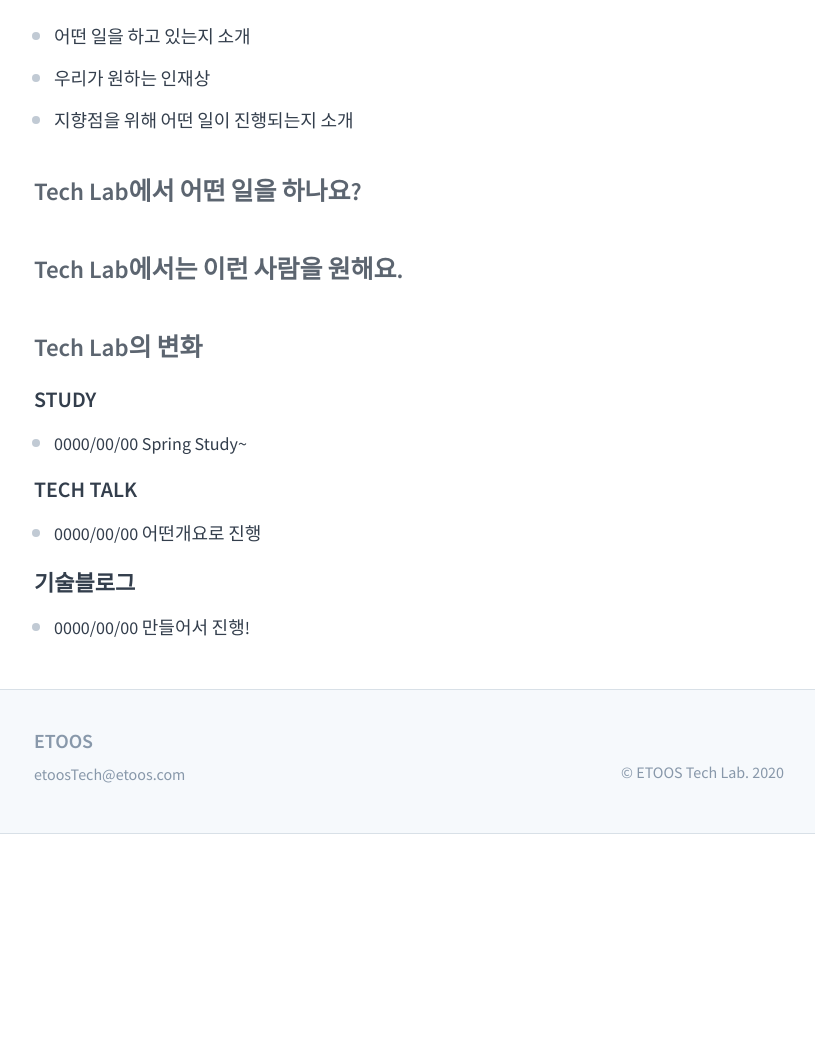
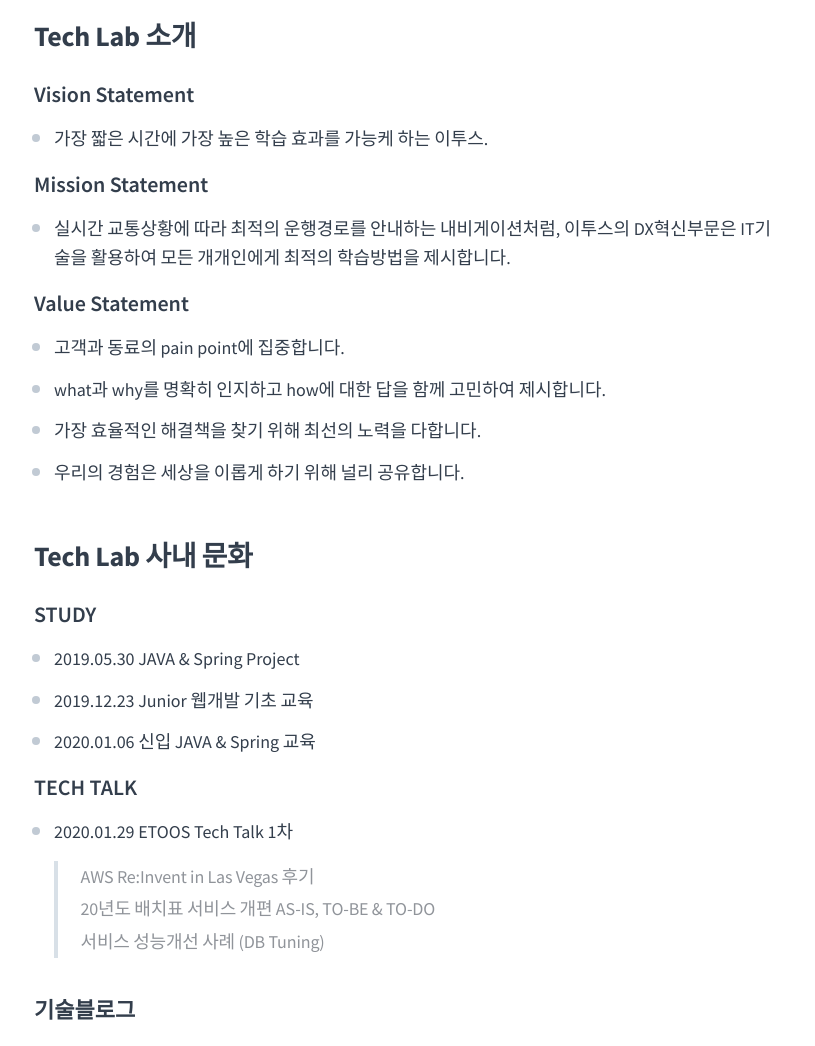
Before and after one commit to hwlee8042/hwlee8042.github.io, a Jekyll site: the page built from about.md, in a window 1280 px wide and 1400 px high. Shown: the part 354-1400 px from the top of the window, without its empty margins (231-1046 px from the left). Built offline with Jekyll 4.4.1, drawn with Linux system fonts in a browser that asks for light colours; some of the changed text lies outside the part shown.

Commit message:
about 수정

```diff
--- a/_config.yml
+++ b/_config.yml
@@ -16,10 +16,10 @@ markdown:       kramdown
 # About
 author:
   name:         ETOOS Tech Lab
-  email:        etoosTech@etoos.com
+  email:        etoostech@etoos.com
   github:       hwlee8042
 
 # Custom vars
 version:        3.4.1
 github:
-  repo:         https://github.com/hwlee8042/hwlee8042.github.io
+  repo:         https://github.com/etooseducation/etooseducation.github.io
--- a/about.md
+++ b/about.md
@@ -6,20 +6,37 @@ permalink: /about/
 project-header: true
 ---
 
-ETOOS TECH LAB소개
-- 어떤 일을 하고 있는지 소개
-- 우리가 원하는 인재상
-- 지향점을 위해 어떤 일이 진행되는지 소개
+# Tech Lab 소개
+### Vision Statement
+- 가장 짧은 시간에 가장 높은 학습 효과를 가능케 하는 이투스.
+<br />
 
+### Mission Statement
+- 실시간 교통상황에 따라 최적의 운행경로를 안내하는 내비게이션처럼,
+이투스의 DX혁신부문은 IT기술을 활용하여 모든 개개인에게 최적의 학습방법을 제시합니다.
+<br />
 
-## Tech Lab에서 어떤 일을 하나요?
-## Tech Lab에서는 이런 사람을 원해요.
-## Tech Lab의 변화
+### Value Statement
+- 고객과 동료의 pain point에 집중합니다.
+- what과 why를 명확히 인지하고 how에 대한 답을 함께 고민하여 제시합니다.
+- 가장 효율적인 해결책을 찾기 위해 최선의 노력을 다합니다.
+- 우리의 경험은 세상을 이롭게 하기 위해 널리 공유합니다.
+<br />
+
+# Tech Lab 사내 문화
 ### STUDY
-- 0000/00/00 Spring Study~<br />
+- 2019.05.30 JAVA & Spring Project
+- 2019.12.23 Junior 웹개발 기초 교육
+- 2020.01.06 신입 JAVA & Spring 교육
+<br />
 
 ### TECH TALK
-- 0000/00/00 어떤개요로 진행<br />
+- 2020.01.29 ETOOS Tech Talk 1차
+> AWS Re:Invent in Las Vegas 후기<br/>
+> 20년도 배치표 서비스 개편 AS-IS, TO-BE & TO-DO <br/>
+> 서비스 성능개선 사례 (DB Tuning)
+<br />
 
 ### 기술블로그
-- 0000/00/00 만들어서 진행!<br />
+- 2020/01/28 개시
+<br />
```
Also changed, not shown: _includes/post-header.html (indentation only), 5 other files.
